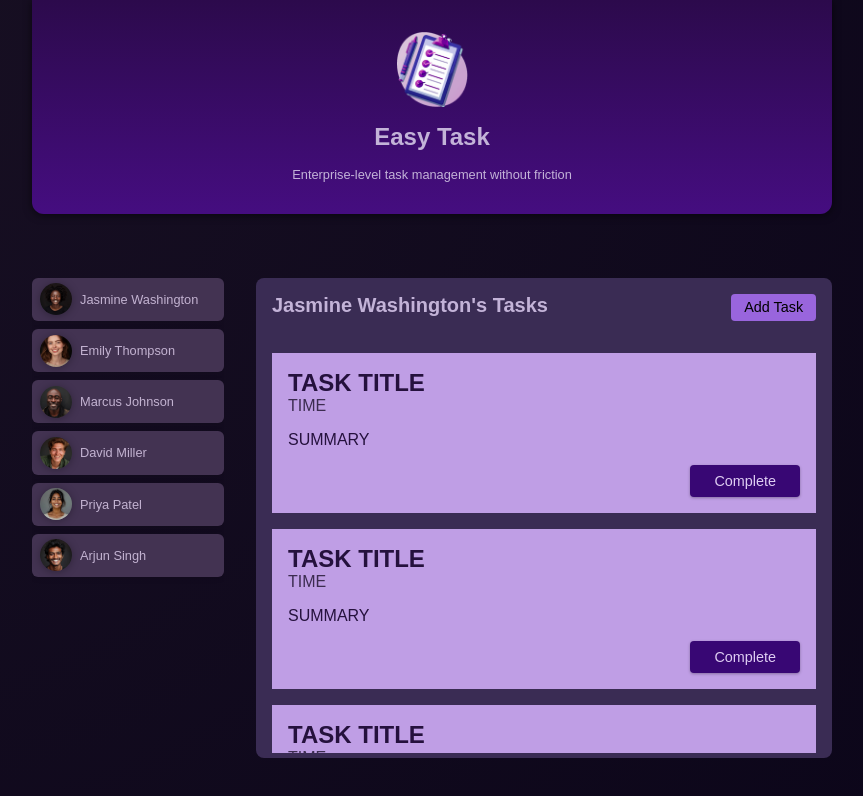
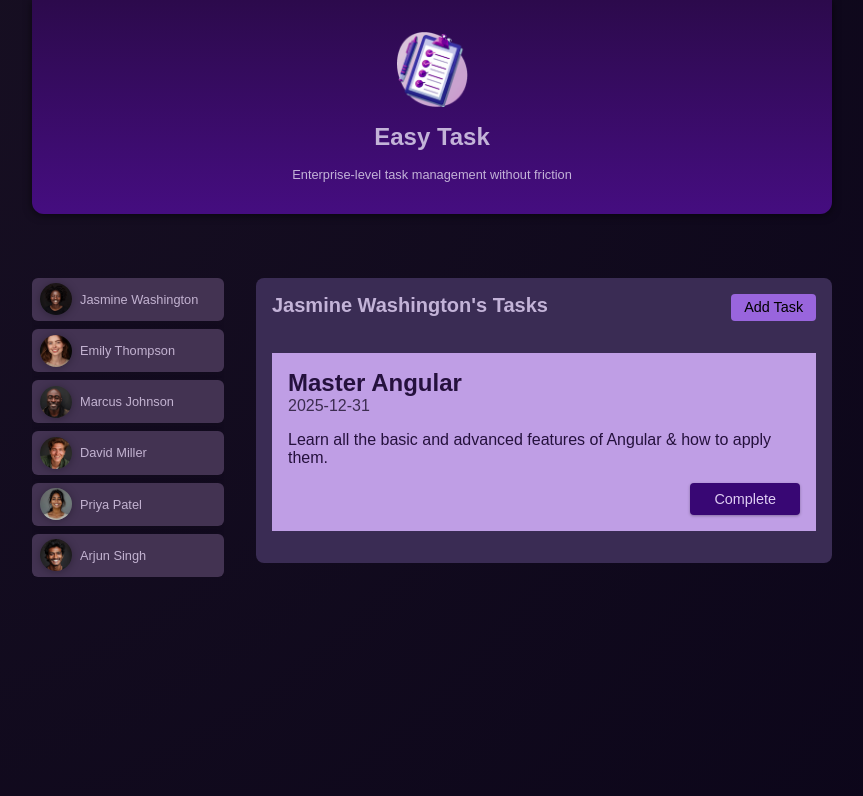
Before and after one commit to hemanthreddy31/frontend-javascript-node, an Angular app in the folder Angular/udemy/first-angular-app/: page / in a window 1280 px wide. Both pictures are taken after a click on the button "Jasmine Washington". Shown: the top 796 px of the page, without its empty margins (208-1071 px from the left). Built offline with nearby package versions, Linux system fonts and the light colour scheme.

Commit message:
separating interfaces

```diff
--- a/Angular/udemy/first-angular-app/src/app/app.component.html
+++ b/Angular/udemy/first-angular-app/src/app/app.component.html
@@ -8,7 +8,7 @@
         }
     </ul>
     @if (selectedUser){
-    <app-tasks [name]="selectedUser.name"></app-tasks>
+    <app-tasks [userId]="selectedUser.id" [name]="selectedUser.name"></app-tasks>
     }
     @else {
         <p id="fallback">Select a user to see their tasks!</p>
--- a/Angular/udemy/first-angular-app/src/app/tasks/task/task.component.html
+++ b/Angular/udemy/first-angular-app/src/app/tasks/task/task.component.html
@@ -1,7 +1,7 @@
 <article>
-    <h2>TASK TITLE</h2>
-    <time>TIME</time>
-    <p>SUMMARY</p>
+    <h2>{{task.title}}</h2>
+    <time>{{task.dueDate}}</time>
+    <p>{{task.summary}}</p>
     <p class="actions">
         <button>Complete</button>
     </p>
--- a/Angular/udemy/first-angular-app/src/app/tasks/task/task.component.ts
+++ b/Angular/udemy/first-angular-app/src/app/tasks/task/task.component.ts
@@ -1,4 +1,5 @@
-import { Component } from '@angular/core';
+import { Component, Input } from '@angular/core';
+import { Task } from './task.model';
 
 @Component({
   selector: 'app-task',
@@ -7,5 +8,5 @@
   styleUrl: './task.component.css'
 })
 export class TaskComponent {
-
+  @Input({required:true}) task!: Task;
 }
--- a/Angular/udemy/first-angular-app/src/app/tasks/tasks.component.html
+++ b/Angular/udemy/first-angular-app/src/app/tasks/tasks.component.html
@@ -6,14 +6,10 @@
         </menu>
     </header>
     <ul>
+        @for (task of selectedUserTasks; track task.id){
         <li>
-            <app-task />
+            <app-task [task]="task"/>
         </li>
-        <li>
-            <app-task />
-        </li>
-        <li>
-            <app-task />
-        </li>
+        }
     </ul>
 </section>
--- a/Angular/udemy/first-angular-app/src/app/tasks/tasks.component.ts
+++ b/Angular/udemy/first-angular-app/src/app/tasks/tasks.component.ts
@@ -1,13 +1,43 @@
-import { Component , Input} from '@angular/core';
-import { TaskComponent } from "./task/task.component";
+import { Component, Input } from '@angular/core';
+import { TaskComponent } from './task/task.component';
 
 @Component({
   selector: 'app-tasks',
   standalone: true,
   imports: [TaskComponent],
   templateUrl: './tasks.component.html',
-  styleUrl: './tasks.component.css'
+  styleUrl: './tasks.component.css',
 })
 export class TasksComponent {
-  @Input() name: string | undefined;
+  @Input({required:true}) userId!:string;
+  @Input() name?: string;
+  tasks = [
+    {
+      id: 't1',
+      userId: 'u1',
+      title: 'Master Angular',
+      summary:
+        'Learn all the basic and advanced features of Angular & how to apply them.',
+      dueDate: '2025-12-31',
+    },
+    {
+      id: 't2',
+      userId: 'u3',
+      title: 'Build first prototype',
+      summary: 'Build a first prototype of the online shop website',
+      dueDate: '2024-05-31',
+    },
+    {
+      id: 't3',
+      userId: 'u3',
+      title: 'Prepare issue template',
+      summary:
+        'Prepare and describe an issue template which will help with project management',
+      dueDate: '2024-06-15',
+    },
+  ];
+
+  get selectedUserTasks(){
+    return this.tasks.filter((task) => task.userId === this.userId);
+  }
 }
--- /dev/null
+++ b/Angular/udemy/first-angular-app/src/app/user/user.model.ts
@@ -0,0 +1,5 @@
+export interface User {
+  id: string;
+  avatar: string;
+  name: string;
+}
```
Also changed, not shown: Angular/udemy/first-angular-app/src/app/tasks/task/task.model.ts (added, +7 -0 lines), Angular/udemy/first-angular-app/src/app/user/user.component.ts (+2 -5 lines).
